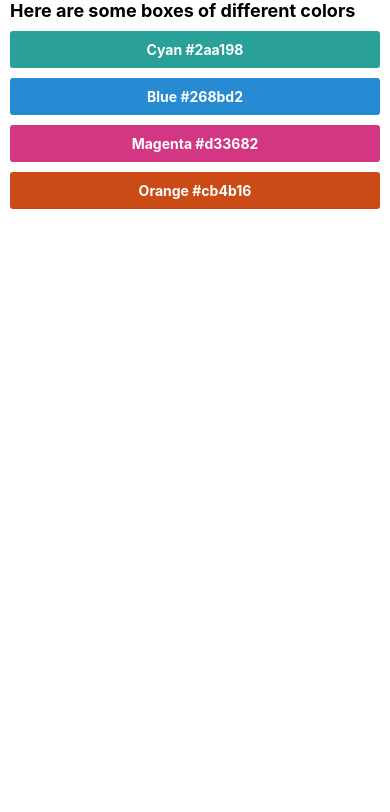
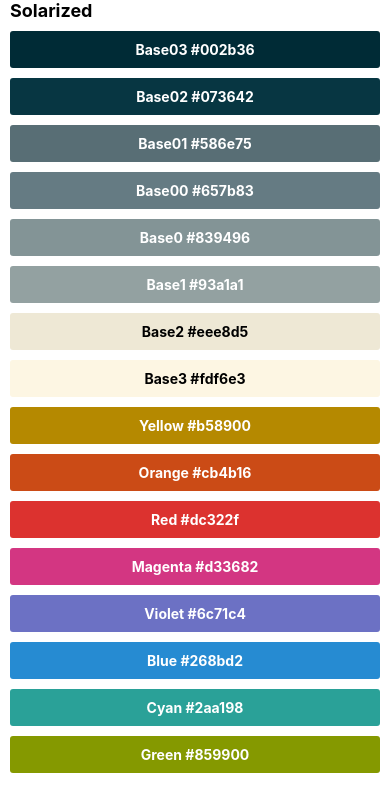
Before and after one commit to xreic/react-native-v2, a React Native app: screen / in a window 390 px wide. Shown: the top 812 px of the page. Built offline with nearby package versions, Linux system fonts and the light colour scheme.

Commit message:
FlatList exercise

```diff
--- a/App.js
+++ b/App.js
@@ -1,28 +1,53 @@
 // Dependencies
 import React from 'react';
-import { Text, View, StyleSheet, SafeAreaView, Platform } from 'react-native';
+import {
+  Text,
+  View,
+  StyleSheet,
+  SafeAreaView,
+  Platform,
+  FlatList,
+} from 'react-native';
 import Constants from 'expo-constants';
 
-// React
+// Components
 import ColorBox from './components/ColorBox';
+
+// Helpers
+const COLORS = [
+  { colorName: 'Base03', hexCode: '#002b36' },
+  { colorName: 'Base02', hexCode: '#073642' },
+  { colorName: 'Base01', hexCode: '#586e75' },
+  { colorName: 'Base00', hexCode: '#657b83' },
+  { colorName: 'Base0', hexCode: '#839496' },
+  { colorName: 'Base1', hexCode: '#93a1a1' },
+  { colorName: 'Base2', hexCode: '#eee8d5' },
+  { colorName: 'Base3', hexCode: '#fdf6e3' },
+  { colorName: 'Yellow', hexCode: '#b58900' },
+  { colorName: 'Orange', hexCode: '#cb4b16' },
+  { colorName: 'Red', hexCode: '#dc322f' },
+  { colorName: 'Magenta', hexCode: '#d33682' },
+  { colorName: 'Violet', hexCode: '#6c71c4' },
+  { colorName: 'Blue', hexCode: '#268bd2' },
+  { colorName: 'Cyan', hexCode: '#2aa198' },
+  { colorName: 'Green', hexCode: '#859900' },
+];
 
 const App = () => {
   return (
     <SafeAreaView>
-      <View
+      <FlatList
         style={[
           styles.container,
           Platform.OS !== 'ios' && styles.androidContainer,
         ]}
-      >
-        <Text style={styles.heading}>
-          Here are some boxes of different colors
-        </Text>
-        <ColorBox colorName={'Cyan'} hexCode={'#2aa198'} />
-        <ColorBox colorName={'Blue'} hexCode={'#268bd2'} />
-        <ColorBox colorName={'Magenta'} hexCode={'#d33682'} />
-        <ColorBox colorName={'Orange'} hexCode={'#cb4b16'} />
-      </View>
+        data={COLORS}
+        keyExtractor={(item) => item.hexCode}
+        renderItem={({ item }) => (
+          <ColorBox colorName={item.colorName} hexCode={item.hexCode} />
+        )}
+        ListHeaderComponent={<Text style={styles.heading}>Solarized</Text>}
+      />
     </SafeAreaView>
   );
 };
@@ -35,6 +60,7 @@
   container: {
     paddingTop: 50,
     paddingHorizontal: 10,
+    paddingBottom: 10,
   },
 
   androidContainer: {
@@ -46,9 +72,12 @@
     fontWeight: 'bold',
     marginBottom: 10,
   },
+});
 
-  text: {
-    fontWeight: 'bold',
-    color: 'white',
-  },
-});
+/**
+ * If there is a key property in the data
+ * Then keyExtractor is not required within the FlatList
+ */
+const COLORS_NoKeyExtractor = [
+  { colorName: 'Base03', hexCode: '#002b36', key: '1' },
+];
--- a/components/ColorBox.js
+++ b/components/ColorBox.js
@@ -6,9 +6,16 @@
     backgroundColor: hexCode,
   };
 
+  const textStyle = {
+    color:
+      parseInt(hexCode.replace('#', ''), 16) > 0xffffff / 1.1
+        ? 'black'
+        : 'white',
+  };
+
   return (
     <View style={[styles.box, colorStyle]}>
-      <Text style={styles.text}>
+      <Text style={[styles.text, textStyle]}>
         {colorName} {hexCode}
       </Text>
     </View>
```
